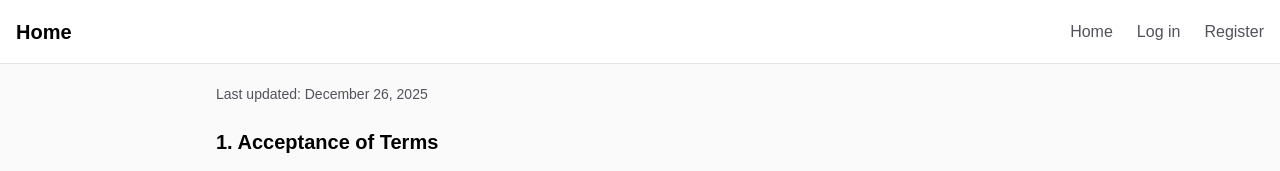
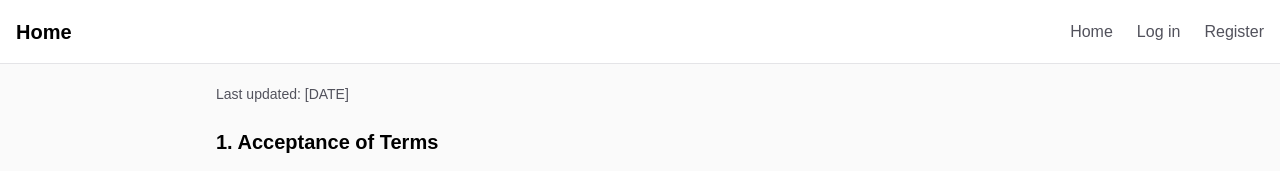
Before and after one commit to griffinhampton/CS50-Final-Project, a Next.js app: page /terms in a window 1280 px wide. Shown: the top 171 px of the page. Built offline with nearby package versions, Linux system fonts and the light colour scheme; no server answers.

Commit message:
added-TOS

```diff
--- a/src/app/terms/page.tsx
+++ b/src/app/terms/page.tsx
@@ -2,7 +2,7 @@ export default function TermsOfServicePage() {
 	return (
 		<div className="mx-auto w-full max-w-4xl space-y-6 p-6">
 			<h1 className="text-3xl font-bold">Terms of Service</h1>
-			<div className="text-sm text-zinc-600 dark:text-zinc-300">Last updated: December 26, 2025</div>
+			<div className="text-sm text-zinc-600 dark:text-zinc-300">Last updated: [DATE]</div>
 
 			<section className="space-y-3">
 				<h2 className="text-xl font-semibold">1. Acceptance of Terms</h2>
```
